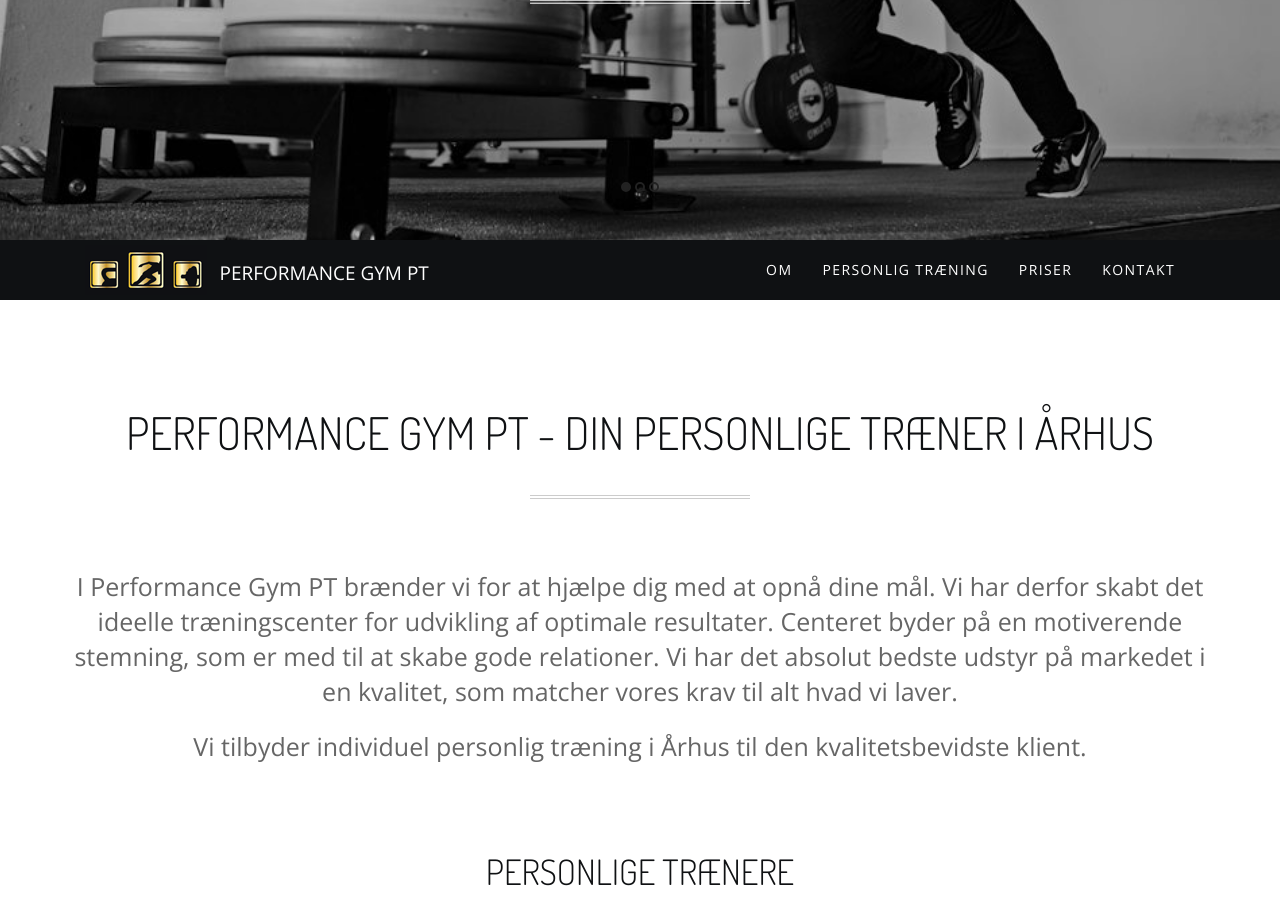
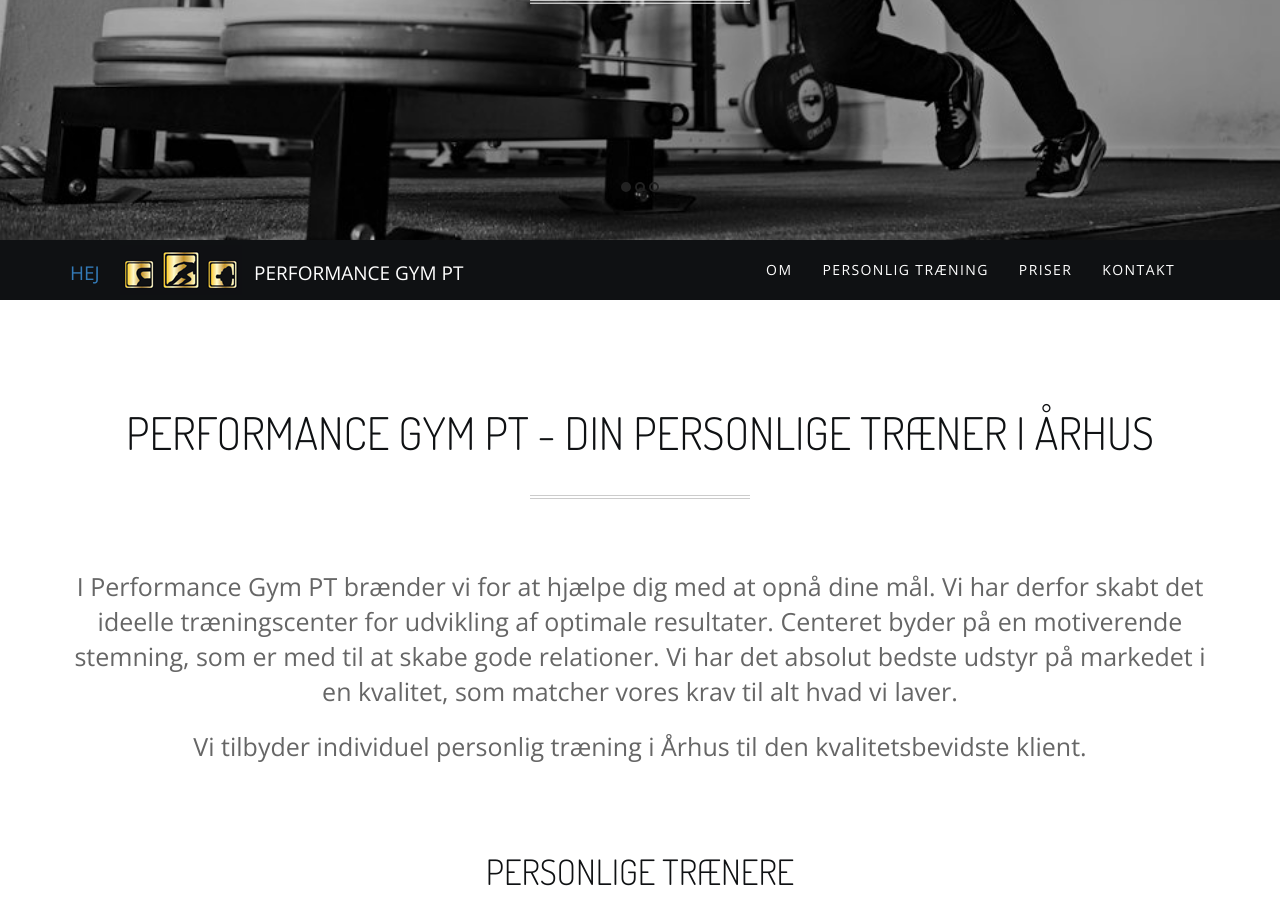
Before and after one commit to lsolesen/performancegymaarhus.dk, a Jekyll site: the page built from index.html, in a window 1280 px wide and 900 px high, scrolled down 600 px. Built offline with Jekyll 4.4.1, drawn with Linux system fonts in a browser that asks for light colours; nearby versions of some CDN libraries; comment, search, counter and statistics services are not loaded.

Commit message:
Update default.html

```diff
--- a/_layouts/default.html
+++ b/_layouts/default.html
@@ -68,6 +68,9 @@
 
         <!-- Brand and toggle get grouped for better mobile display -->
         <div class="navbar-header">
+
+          <a href="http://www.google.dk">Hej</a>
+
           <a class="navbar_brand scrollTo" href="http://www.google.dk">
             <img src="assets/images/pg-logo.png" alt="PerformanceGym Århus" width="122" height="50" />
           </a>
```
